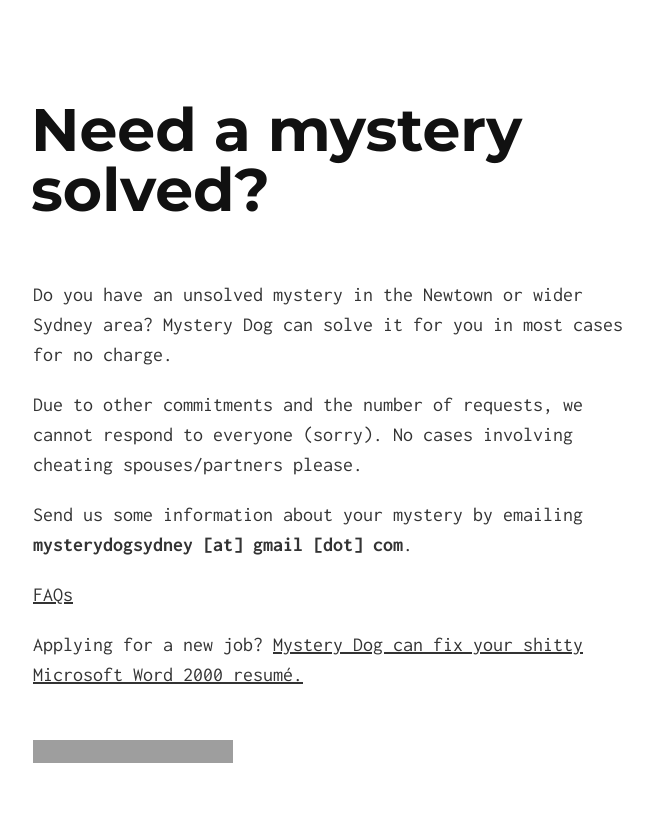
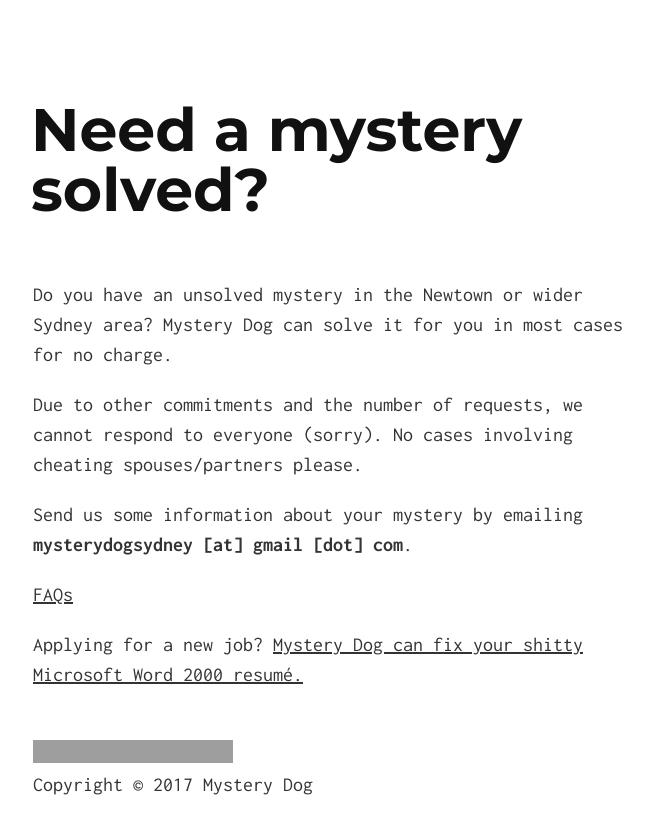
Before and after one commit to tomjoyner/shopping_cart, a Jekyll site: the page built from index.md, in a window 1280 px wide, cut to the strip 0-834 px from the top of the page. Shown: the whole strip, without its empty margins (307-960 px from the left). Built offline with Jekyll 4.4.1, drawn with Linux system fonts in a browser that asks for light colours; our own code applies the rules of GitHub Pages for plain Markdown files; grey boxes are pictures that could not be loaded.

Commit message:
Update index.md

```diff
--- a/index.md
+++ b/index.md
@@ -15,3 +15,4 @@
 
 <p>Applying for a new job? <a href="/resumeservice.html">Mystery Dog can fix your shitty Microsoft Word 2000 resumé.</a></p>
 <br><img src="https://cdn.shopify.com/s/files/1/2212/7751/files/MysteryDog_logo_web.png?4061547665473719697" alt="Mystery Dog logo" height="23" width="200" align=left></br>
+<p>Copyright © 2017 Mystery Dog</p>
```
